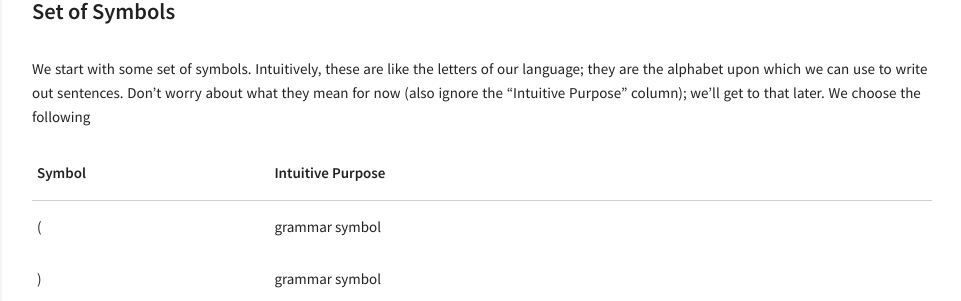
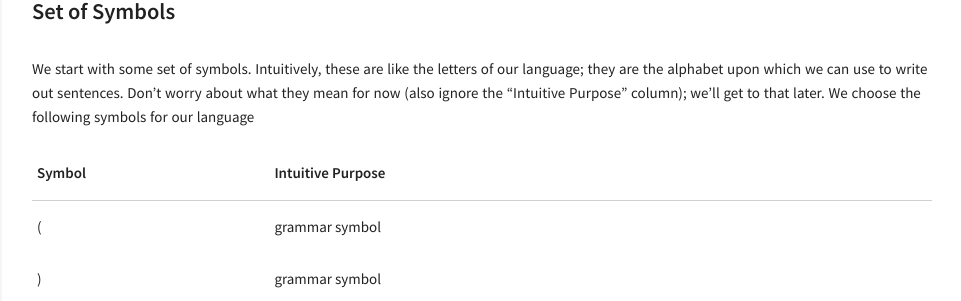
Before and after one commit to d-guo/danielguo.dev_old, a Jekyll site: the page built from _posts/2019-12-24-propositional_logic.md, in a window 1280 px wide. Shown: the part 603-904 px from the top of the page, without its empty margins (318-1279 px from the left). Built offline with Jekyll 4.4.1, drawn with Linux system fonts in a browser that asks for light colours; formulas are drawn with MathJax 3; comment, search, counter and statistics services are not loaded.

Commit message:
another small edit

```diff
--- a/_posts/2019-12-24-propositional_logic.md
+++ b/_posts/2019-12-24-propositional_logic.md
@@ -22,7 +22,7 @@ The steps in our construction will be
 Then we will go through a couple fun exercises and proofs about the language we have constructed to gain more understanding.
 
 ### Set of Symbols
-We start with some set of symbols. Intuitively, these are like the letters of our language; they are the alphabet upon which we can use to write out sentences. Don't worry about what they mean for now (also ignore the "Intuitive Purpose" column); we'll get to that later. We choose the following
+We start with some set of symbols. Intuitively, these are like the letters of our language; they are the alphabet upon which we can use to write out sentences. Don't worry about what they mean for now (also ignore the "Intuitive Purpose" column); we'll get to that later. We choose the following symbols for our language
 
 | Symbol | Intuitive Purpose |
 |:-|:-|
```
